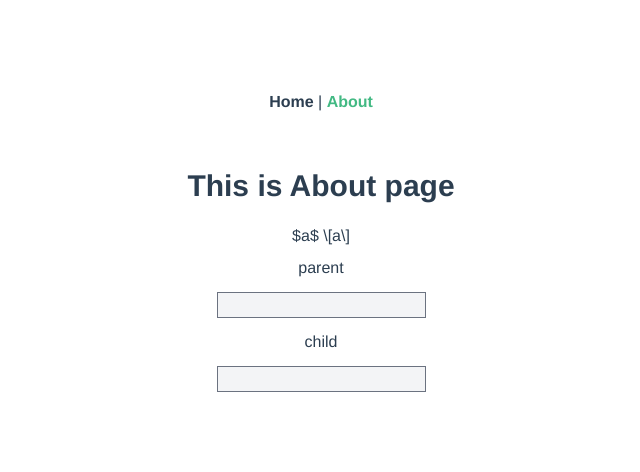
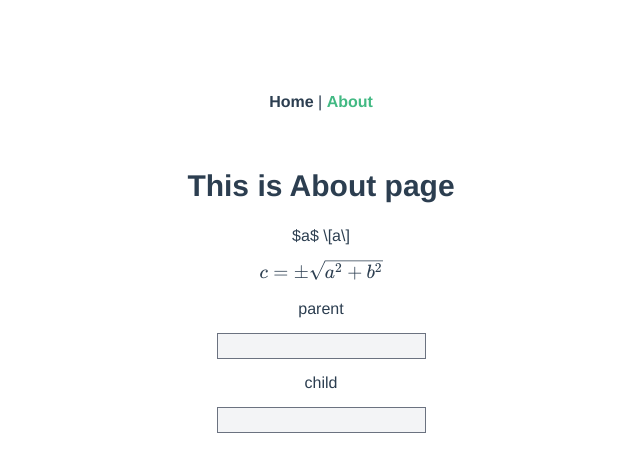
Before and after one commit to reiya0104/latex-to-web, a Vue app: page /about in a window 1280 px wide. Shown: the top 472 px of the page, without its empty margins (319-959 px from the left). Built offline with nearby package versions, Linux system fonts and the light colour scheme.

Commit message:
Adapt katex.render

```diff
--- a/package.json
+++ b/package.json
@@ -10,6 +10,7 @@
     "axios": "^0.24.0",
     "katex": "^0.15.1",
     "vue": "^3.2.16",
+    "vue-katex": "^0.5.0",
     "vue-router": "4",
     "vuex": "^3.6.2"
   },
--- a/src/main.ts
+++ b/src/main.ts
@@ -1,6 +1,9 @@
 import { createApp } from 'vue'
 import router from './router'
 import App from './App.vue'
+import 'katex/dist/katex.min.css';
 import './index.scss'
 
-createApp(App).use(router).mount('#app')
+
+createApp(App).use(router)
+  .mount('#app')
--- a/src/views/About.vue
+++ b/src/views/About.vue
@@ -3,6 +3,9 @@
     <h1>This is About page</h1>
   </div>
   <p>$a$ \[a\]</p>
+  <div>
+    <p ref="renderKatex">aaaa</p>
+  </div>
   <div>
     <Parent/>
   </div>
@@ -10,12 +13,34 @@
 
 
 <script lang="ts">
+import { defineComponent, ref, onMounted } from 'vue'
 import Parent from "@/components/Parent.vue";
+import katex from "katex";
+
+// let element = document.getElementById("render-katex");
+// console.log(`element = ${element}`);
+// katex.render("c = \\pm\\sqrt{a^2 + b^2}", element, {
+//     throwOnError: false
+// });
 
 export default {
   name: "About",
   components: {
     Parent
   },
+  setup() {
+    const renderKatex = ref<HTMLElement>()
+
+    console.log(renderKatex.value) // undefined
+
+    onMounted(() => {
+      console.log(renderKatex.value) // <p>aaaa</p>
+      katex.render("c = \\pm\\sqrt{a^2 + b^2}", renderKatex.value, {
+        throwOnError: false
+      });
+    })
+
+    return { renderKatex }
+  }
 };
 </script>
```
Also changed, not shown: 1 other file (tests, documents, lock files or other folders).
